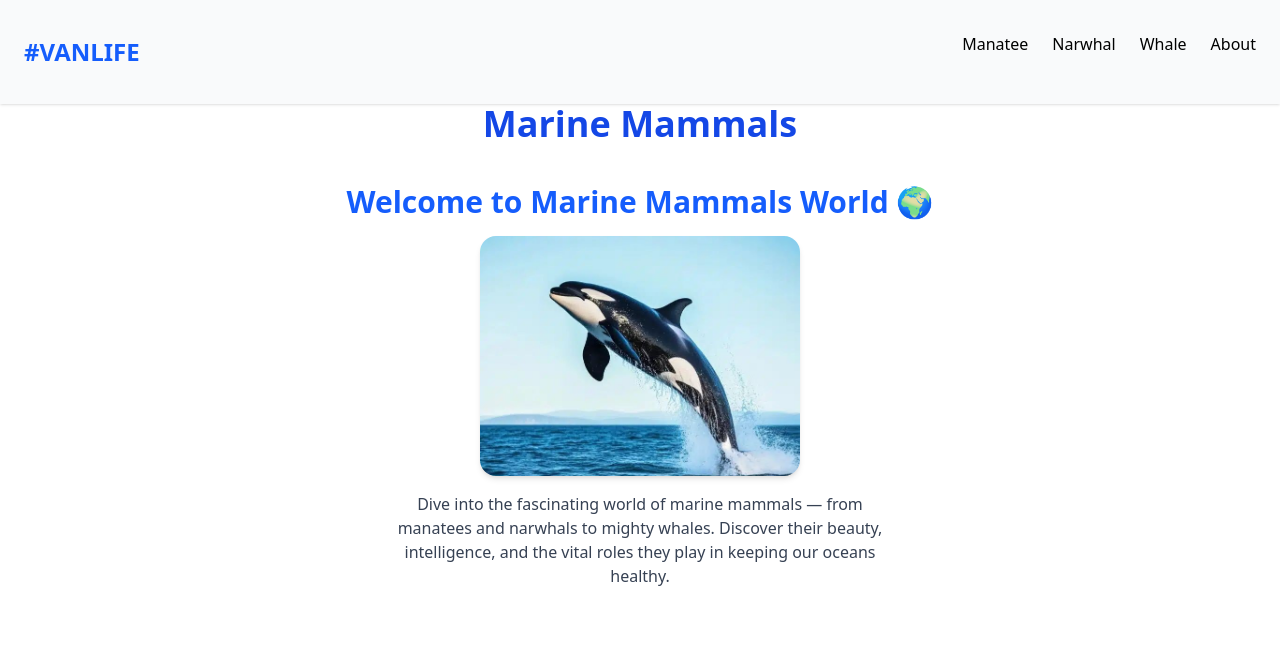
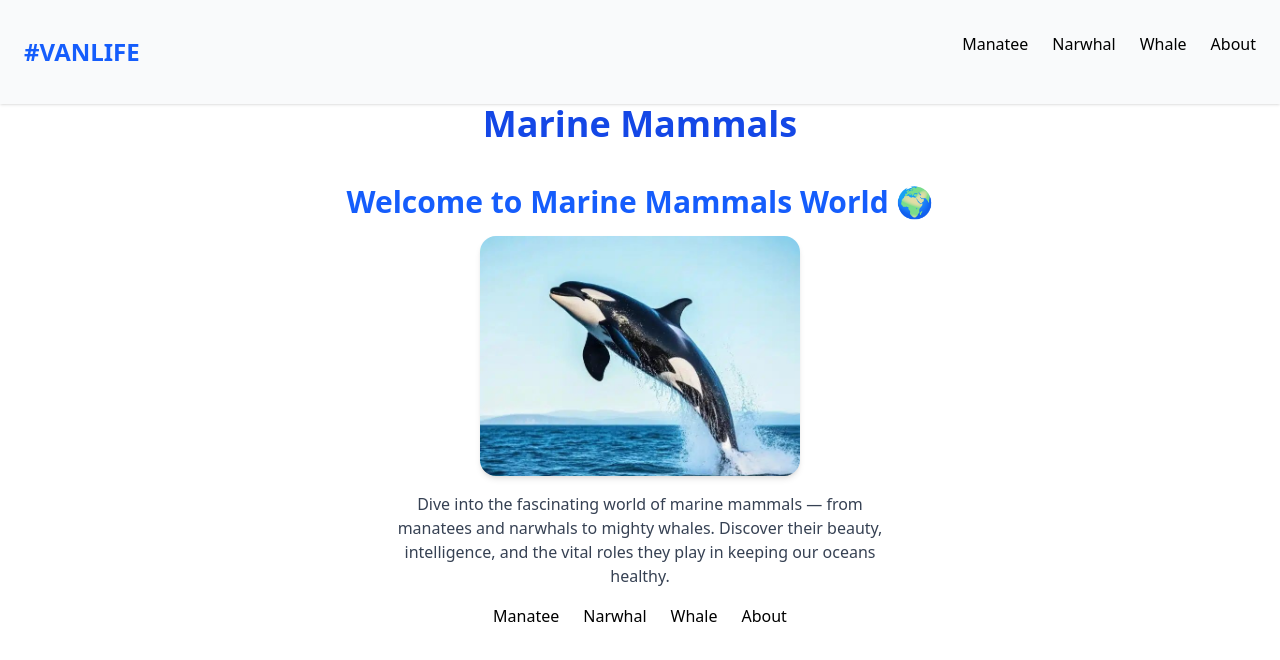
Before and after one commit to agteach/marine-mammals, a React (Vite) app: page / in a window 1280 px wide. Shown: the top 660 px of the page. Built offline with nearby package versions, Linux system fonts and the light colour scheme.

Commit message:
test commit

```diff
--- a/src/App.jsx
+++ b/src/App.jsx
@@ -43,6 +43,18 @@ const App = () => {
           element={<h2 className="text-red-600 text-center">Page not found</h2>}
         />
       </Routes>
+       <nav className="flex justify-center mb-8 space-x-6 mt-4">
+          <Link to="/manatee" className="hover:text-blue-500">
+            Manatee
+          </Link>
+          <Link to="/narwhal" className="hover:text-blue-500">
+            Narwhal
+          </Link>
+          <Link to="/whale" className="hover:text-blue-500">
+            Whale
+          </Link>
+          <Link to="/about" className="hover:text-blue-500">About</Link>
+        </nav>
     </BrowserRouter>
   );
 };
```
